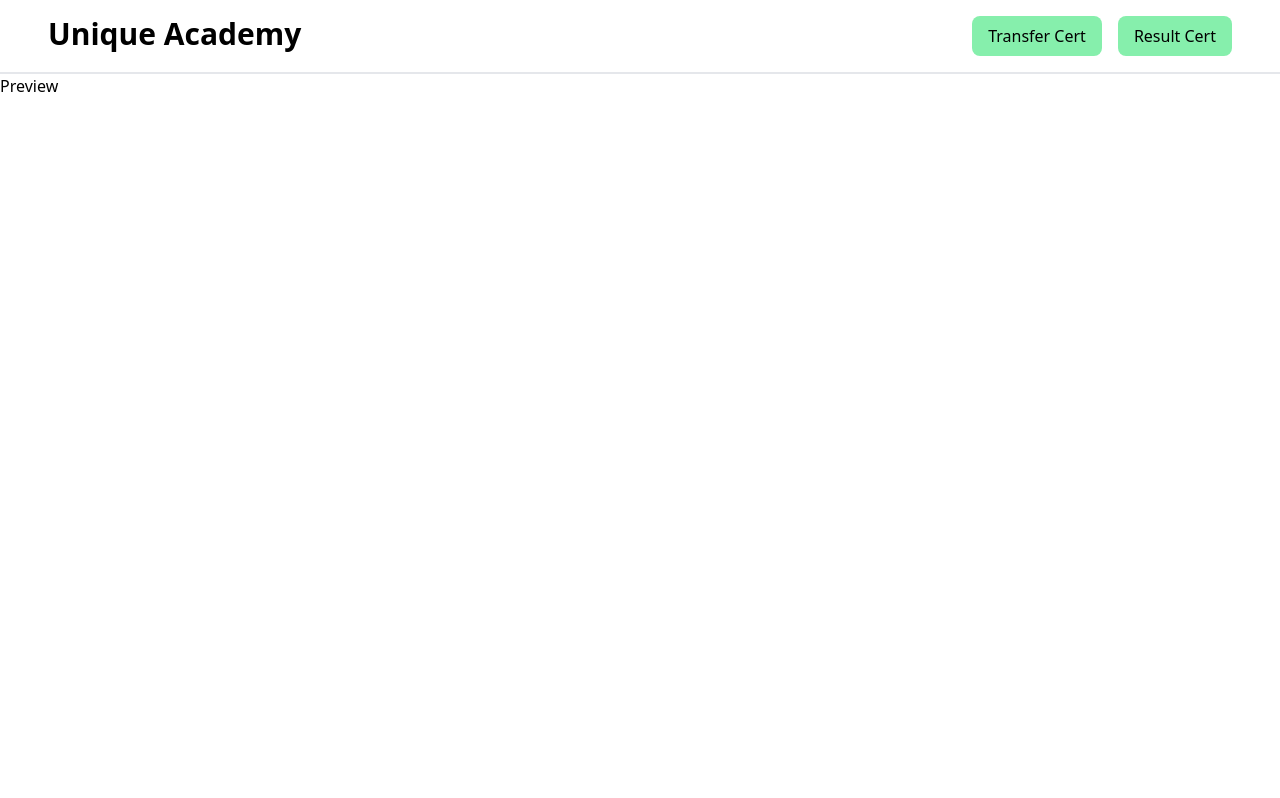
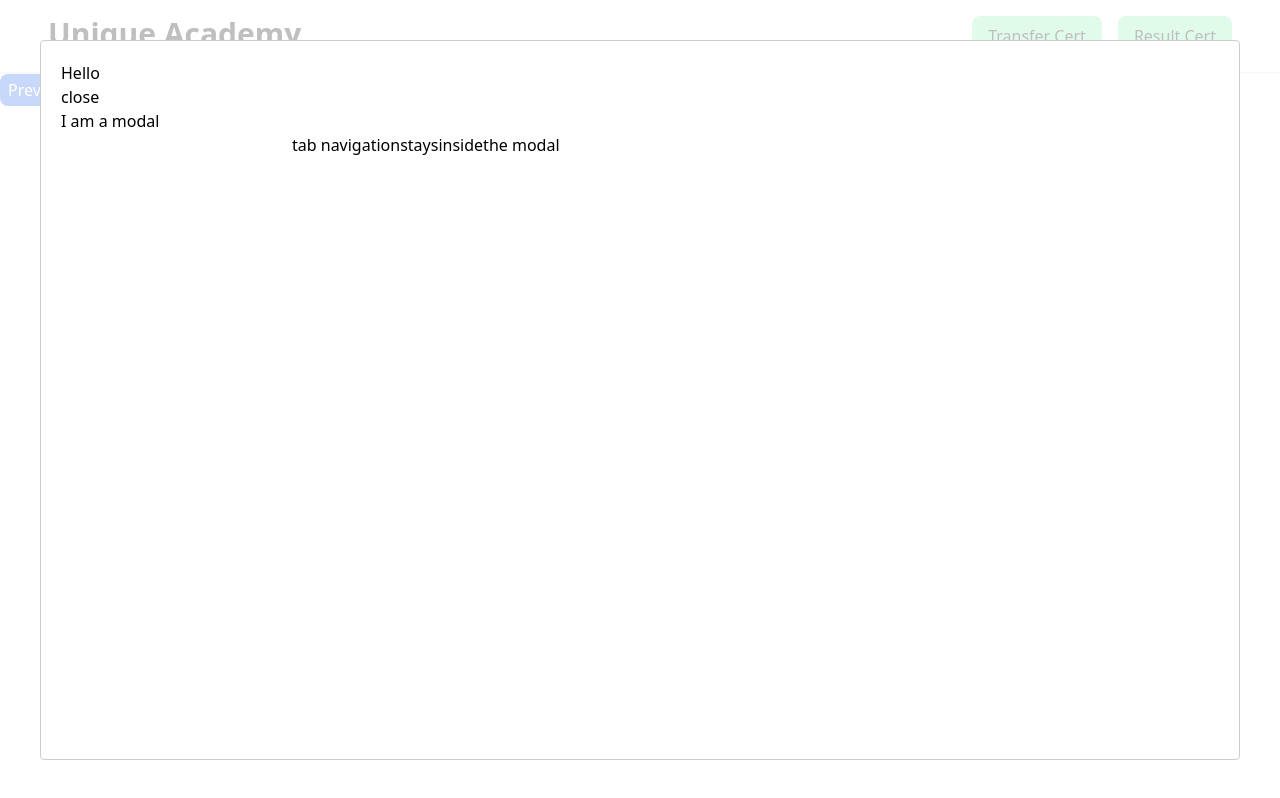
Before and after one commit to SulabhShrestha/UniqueAcademy-ReportGenerator, a React (Vite) app: page / in a window 1280 px wide. Both pictures are taken after a click on the button "Preview". Built offline with nearby package versions, Linux system fonts and the light colour scheme.

Commit message:
Modal shown when button is clicked

```diff
--- a/package.json
+++ b/package.json
@@ -12,7 +12,8 @@
   "dependencies": {
     "@react-pdf/renderer": "^3.1.13",
     "react": "^18.2.0",
-    "react-dom": "^18.2.0"
+    "react-dom": "^18.2.0",
+    "react-modal": "^3.16.1"
   },
   "devDependencies": {
     "@types/react": "^18.2.15",
--- a/src/components/TransferCert.jsx
+++ b/src/components/TransferCert.jsx
@@ -1,7 +1,33 @@
+import { Page, Text, View, Document, StyleSheet } from "@react-pdf/renderer";
+import React from "react";
+import Modal from "react-modal";
+
 function TransferCert() {
+  const [modalIsOpen, setIsOpen] = React.useState(false);
+  function closeModal() {
+    setIsOpen(false);
+  }
   return (
     <>
-      <button>Preview</button>
+      <button
+        className="bg-blue-600 text-white px-2 py-1 rounded-lg"
+        onClick={() => setIsOpen(true)}
+      >
+        Preview
+      </button>
+
+      <Modal isOpen={modalIsOpen} contentLabel="Example Modal">
+        <h2>Hello</h2>
+        <button onClick={closeModal}>close</button>
+        <div>I am a modal</div>
+        <form>
+          <input />
+          <button>tab navigation</button>
+          <button>stays</button>
+          <button>inside</button>
+          <button>the modal</button>
+        </form>
+      </Modal>
     </>
   );
 }
```
Also changed, not shown: 1 other file (tests, documents, lock files or other folders).
